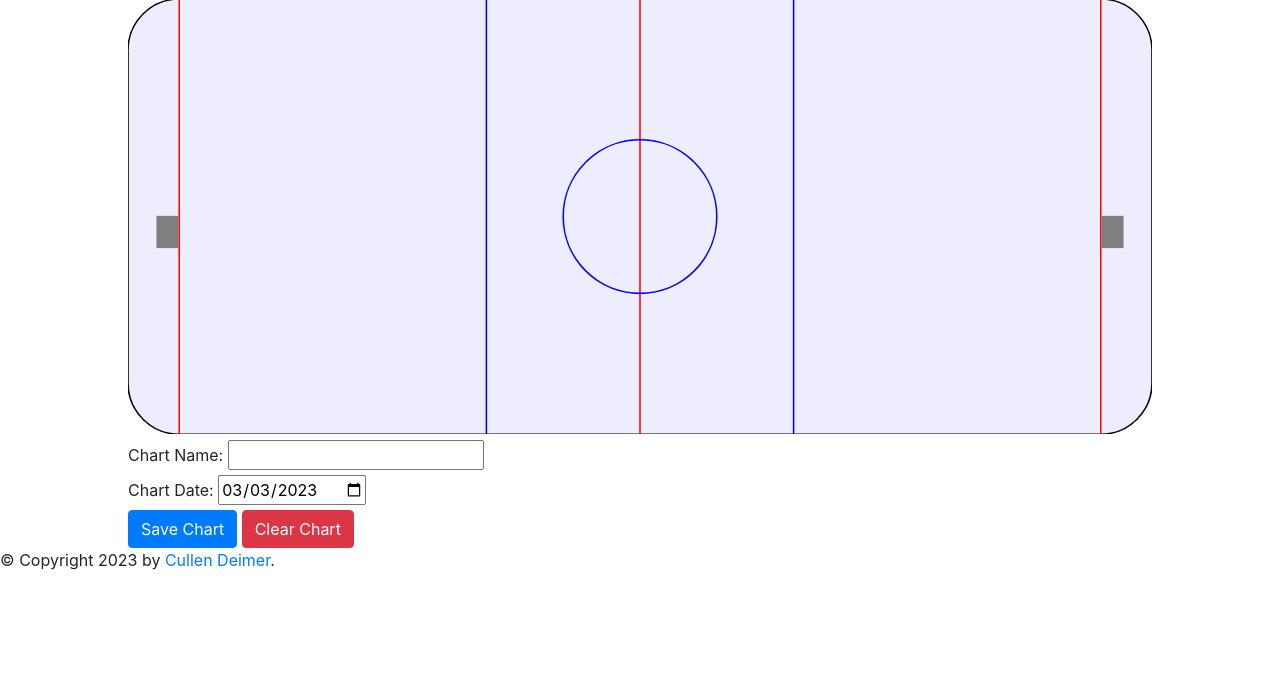
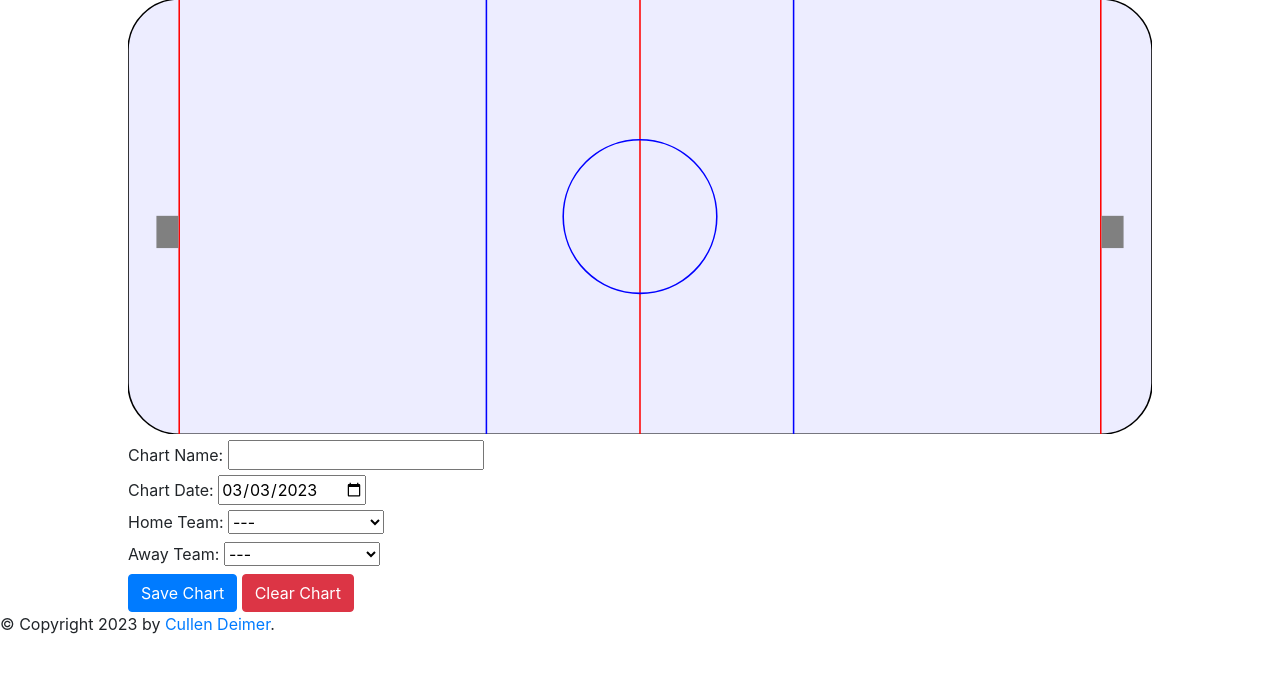
Before and after one commit to cdeimer/HockeyProject, a Flask app: page / in a window 1280 px wide. Shown: the part 100-773 px from the top of the page. Run offline with Flask 2, Linux system fonts and the light colour scheme.

Commit message:
team dropdown menus display team logo on the ice

```diff
--- a/templates/create_chart.html
+++ b/templates/create_chart.html
@@ -10,6 +10,8 @@
     <div class="hockey_canvas">
       <svg viewbox="-1000 -425 2000 850" id="hockey_rink">
           <rect x="-1000" y="-425" rx="100" ry="100" width="100%" height="100%" style="fill:rgb(237, 237, 255);stroke-width:3;stroke:black"/>
+          <image xlink:href="" x="-800" y="-200" width="400" height="400" opacity="0.3" id="home_team_logo"/>
+          <image xlink:href="" x="400" y="-200" width="400" height="400" opacity="0.3" id="away_team_logo"/>
           <line x1="0" y1="-425" x2="0" y2="425" style="stroke:red;stroke-width:3"/>
           <circle cx="0" cy="0" r="150" stroke="blue" stroke-width="3" fill="none"/>
           <line x1="300" y1="-425" x2="300" y2="425" style="stroke:blue;stroke-width:3"/>
@@ -21,7 +23,7 @@
 
           {% if coordinates_list %}
             {% for shot in coordinates_list %}
-              <circle cx="{{ shot[0] }}" cy="{{ shot[1] }}" r="5" fill="red"/>
+              <circle cx="{{ shot[0] }}" cy="{{ shot[1] }}" r="5" fill="red" stroke="black"/>
             {% endfor %}
           {% endif %}
       </svg>
@@ -34,6 +36,40 @@
         <br>
         <label for="chart_date">Chart Date:</label>
         <input type="date" name="chart_date" id="chart_date">
+        <br>
+        <label for="home_team">Home Team:</label>
+        <select name="home_team" id="home_team">
+          <option style="display:none;">---</option>
+          <option value="BU">Boston University</option>
+          <option value="BC">Boston College</option>
+          <option value="UConn">Connecticut</option>
+          <option value="HC">Holy Cross</option>
+          <option value="Maine">Maine</option>
+          <option value="UMass">UMass Amherst</option>
+          <option value="UML">UMass Lowell</option>
+          <option value="Merrimack">Merrimack</option>
+          <option value="UNH">New Hampshire</option>
+          <option value="NU">Northeastern</option>
+          <option value="PC">Providence</option>
+          <option value="UVM">Vermont</option>
+        </select>
+        <br>
+        <label for="away_team">Away Team:</label>
+        <select name="away_team" id="away_team">
+          <option style="display:none;">---</option>
+          <option value="BU">Boston University</option>
+          <option value="BC">Boston College</option>
+          <option value="UConn">Connecticut</option>
+          <option value="HC">Holy Cross</option>
+          <option value="Maine">Maine</option>
+          <option value="UMass">UMass Amherst</option>
+          <option value="UML">UMass Lowell</option>
+          <option value="Merrimack">Merrimack</option>
+          <option value="UNH">New Hampshire</option>
+          <option value="NU">Northeastern</option>
+          <option value="PC">Providence</option>
+          <option value="UVM">Vermont</option>
+        </select>
         <br>
         <input type="submit" value="Save Chart" name="save_chart_button" class="btn btn-primary">
         <input type="submit" value="Clear Chart" name="clear_chart_button" class="btn btn-danger">
@@ -83,5 +119,17 @@
 
         });
 
+        var home_team_dropdown = document.getElementById('home_team');
+        home_team_dropdown.addEventListener("change", function(evt) {
+            var home_team = home_team_dropdown.value;
+            document.getElementById('home_team_logo').setAttributeNS('http://www.w3.org/1999/xlink', 'href', "{{ url_for('static', filename='images/Hockey East Logos/') }}" + home_team + ".png");
+        });
+
+        var away_team_dropdown = document.getElementById('away_team');
+        away_team_dropdown.addEventListener("change", function(evt) {
+            var away_team = away_team_dropdown.value;
+            document.getElementById('away_team_logo').setAttributeNS('http://www.w3.org/1999/xlink', 'href', "{{ url_for('static', filename='images/Hockey East Logos/') }}" + away_team + ".png");
+        });
+
     </script>
 {% endblock %}
```
Also changed, not shown: static/images/Hockey East Logos/BC.png (added), static/images/Hockey East Logos/BU.png (added), static/images/Hockey East Logos/HC.png (added), static/images/Hockey East Logos/Maine.png (added), static/images/Hockey East Logos/Merrimack.png (added), static/images/Hockey East Logos/NU.png (added), static/images/Hockey East Logos/PC.png (added), static/images/Hockey East Logos/UConn.png (added), static/images/Hockey East Logos/UML.png (added), static/images/Hockey East Logos/UMass.png (added), static/images/Hockey East Logos/UNH.png (added), static/images/Hockey East Logos/UVM.png (added).
